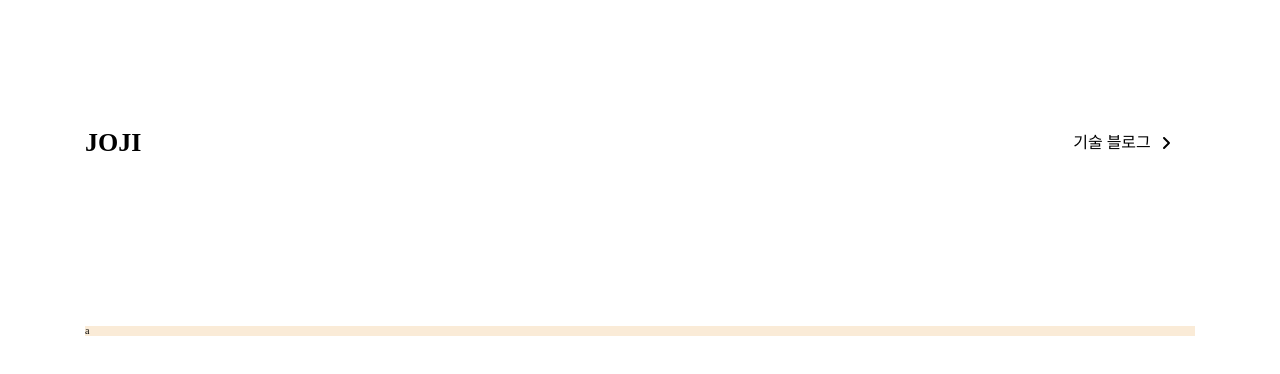
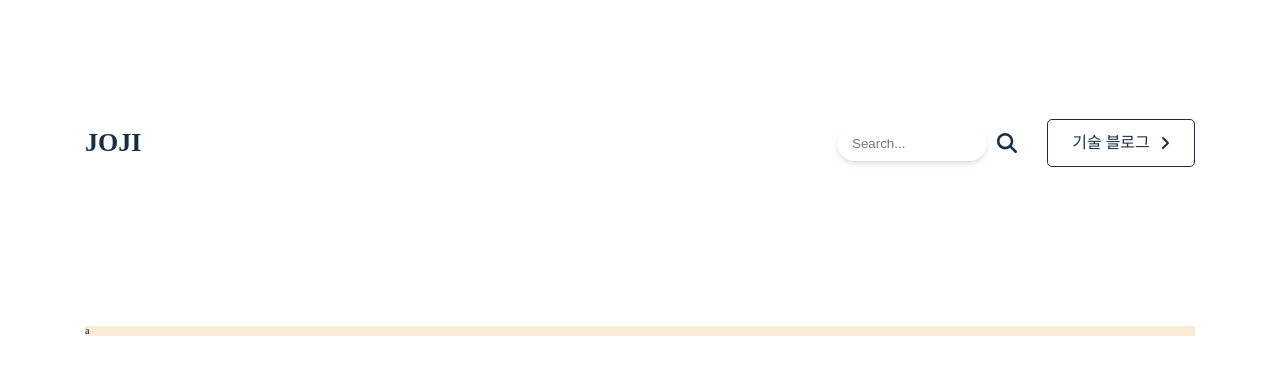
Before and after one commit to jojiapp/blog-temp, a Next.js app: page / in a window 1280 px wide. Shown: the top 374 px of the page. Built offline with nearby package versions, Linux system fonts and the light colour scheme.

Commit message:
[추가] Header Search 컴포넌트, 다듬기

```diff
--- a/pages/_app.tsx
+++ b/pages/_app.tsx
@@ -17,7 +17,7 @@ function MyApp({Component, pageProps}: AppProps) {
 }
 
 const Container = styled.div`
-  width: 111rem;
+  max-width: 111rem;
   margin: 0 auto;
 `;
 
--- a/src/components/partials/header/Header.tsx
+++ b/src/components/partials/header/Header.tsx
@@ -1,29 +1,54 @@
-import styled, {DefaultTheme} from 'styled-components';
-import BlogButton from './button/BlogButton';
+import Link from 'next/link';
+import {FontAwesomeIcon} from '@fortawesome/react-fontawesome';
+import {faAngleRight} from '@fortawesome/free-solid-svg-icons';
+import {
+  ButtonBox,
+  ButtonIconBox,
+  ButtonText,
+  HeaderContainer,
+  Logo, RightWrapper, SearchIconBox, SearchInput, SearchWrapper,
+} from './HeaderStyles';
+import {faSearch} from '@fortawesome/free-solid-svg-icons/faSearch';
+import React, {useRef} from 'react';
+import {SearchInputType} from './headerTypes';
 
 const Header = () => {
+  const searchInputRef = useRef<HTMLInputElement>(null);
+  const searchIconOnClick = () => {
+    console.log(searchInputRef.current?.value);
+  };
+
   return (
-      <Container>
+      <HeaderContainer>
         <Logo>JOJI</Logo>
 
-        <BlogButton href={'/blog'} />
-      </Container>)
-      ;
+        <RightWrapper>
+          <Search searchInputRef={searchInputRef}
+                  searchIconOnClick={searchIconOnClick} />
+          <Link href={'/blog'}>
+            <BlogButton />
+          </Link>
+        </RightWrapper>
+      </HeaderContainer>
+  );
 };
 
-const Container = styled.header`
-  padding: 12rem 0 16rem;
-  height: 4.6rem;
-  display: flex;
-  justify-content: space-between;
-  align-items: center;
-  box-sizing: content-box;
-`;
+const BlogButton = () => (
+    <ButtonBox>
+      <ButtonText>기술 블로그</ButtonText>
+      <ButtonIconBox>
+        <FontAwesomeIcon icon={faAngleRight} />
+      </ButtonIconBox>
+    </ButtonBox>
+);
 
-const Logo = styled.div`
-  font-size: 2.6rem;
-  font-weight: bold;
-  color: var(--point_color);
-`;
+const Search = ({searchInputRef, searchIconOnClick}: SearchInputType) => (
+    <SearchWrapper>
+      <SearchInput placeholder={'Search...'} ref={searchInputRef} />
+      <SearchIconBox onClick={searchIconOnClick}>
+        <FontAwesomeIcon icon={faSearch} />
+      </SearchIconBox>
+    </SearchWrapper>
+);
 
 export default Header;
--- /dev/null
+++ b/src/components/partials/header/HeaderStyles.tsx
@@ -0,0 +1,60 @@
+import styled from 'styled-components';
+
+export const HeaderContainer = styled.header`
+  padding: 12rem 0 16rem;
+  height: 4.6rem;
+  display: flex;
+  justify-content: space-between;
+  align-items: center;
+  box-sizing: content-box;
+`;
+
+export const Logo = styled.div`
+  font-size: 2.6rem;
+  font-weight: bold;
+  color: var(--point);
+`;
+
+export const ButtonBox = styled.button`
+  display: flex;
+  justify-content: center;
+  align-items: center;
+  color: var(--point);
+  font-size: 1.6rem;
+  width: 14.6rem;
+  height: 4.6rem;
+  border: 1px var(--point) solid;
+  border-radius: 0.5rem;
+`;
+
+export const RightWrapper = styled.div`
+  display: flex;
+`;
+
+export const ButtonText = styled.span`
+  margin-right: 1rem;
+`;
+
+export const ButtonIconBox = styled.div`
+  font-size: 1.6rem;
+  color: var(--point)
+`;
+
+export const SearchWrapper = styled.div`
+  display: flex;
+  align-items: center;
+  margin-right: 3rem;
+`;
+
+export const SearchInput = styled.input`
+  width: 15rem;
+  border-radius: 999px;
+  margin-right: 1rem;
+  box-shadow: 0 4px 6px -1px rgb(0 0 0 / 0.1), 0 2px 4px -2px rgb(0 0 0 / 0.1);
+`;
+
+export const SearchIconBox = styled.div`
+  font-size: 2rem;
+  color: var(--point);
+  cursor: pointer;
+`;
--- a/src/components/partials/header/button/BlogButton.tsx
+++ /dev/null
@@ -1,44 +0,0 @@
-import {FontAwesomeIcon} from '@fortawesome/react-fontawesome';
-import {faAngleRight} from '@fortawesome/free-solid-svg-icons';
-import styled from 'styled-components';
-import Link from 'next/link';
-
-type IProps = {
-  href: string
-}
-
-const BlogButton = ({href}: IProps) => {
-  return (
-      <Link href={href}>
-        <Box>
-          <Text>기술 블로그</Text>
-          <IconBox>
-            <FontAwesomeIcon icon={faAngleRight} />
-          </IconBox>
-        </Box>
-      </Link>
-
-  );
-};
-
-const Box = styled.button`
-  display: flex;
-  justify-content: center;
-  align-items: center;
-  color: var(--point_color);
-  font-size: 1.6rem;
-  width: 14.6rem;
-  height: 4.6rem;
-  border: 1px var(--point_color) solid;
-  border-radius: 0.5rem;
-`;
-
-const Text = styled.span`
-  margin-right: 1rem;
-`;
-
-const IconBox = styled.div`
-  font-size: 1.6rem;
-`;
-
-export default BlogButton;
--- /dev/null
+++ b/src/components/partials/header/headerTypes.ts
@@ -0,0 +1,6 @@
+import React from 'react';
+
+export type SearchInputType = {
+  searchInputRef: React.RefObject<HTMLInputElement>;
+  searchIconOnClick: () => void;
+}
--- a/styles/globalStyle.ts
+++ b/styles/globalStyle.ts
@@ -4,9 +4,9 @@ import reset from 'styled-reset';
 const GlobalStyle = createGlobalStyle`
 
   :root {
-    --point_color: ${({theme}) => theme.color.point}
-    --gray: ${({theme}) => theme.color.gray}
-    --light_gray: ${({theme}) => theme.color.lightGray}
+    --point: ${({theme}) => theme.color.point};
+    --gray: ${({theme}) => theme.color.gray};
+    --light_gray: ${({theme}) => theme.color.lightGray};
   }
 
   html, body {
@@ -22,6 +22,13 @@ const GlobalStyle = createGlobalStyle`
   button, a {
     all: unset;
     cursor: pointer;
+    color: var(--point);
+  }
+
+  input {
+    outline: none;
+    border: none;
+    padding: 1rem 1rem 1rem 1.5rem;
   }
 `;
 export default GlobalStyle;
```
